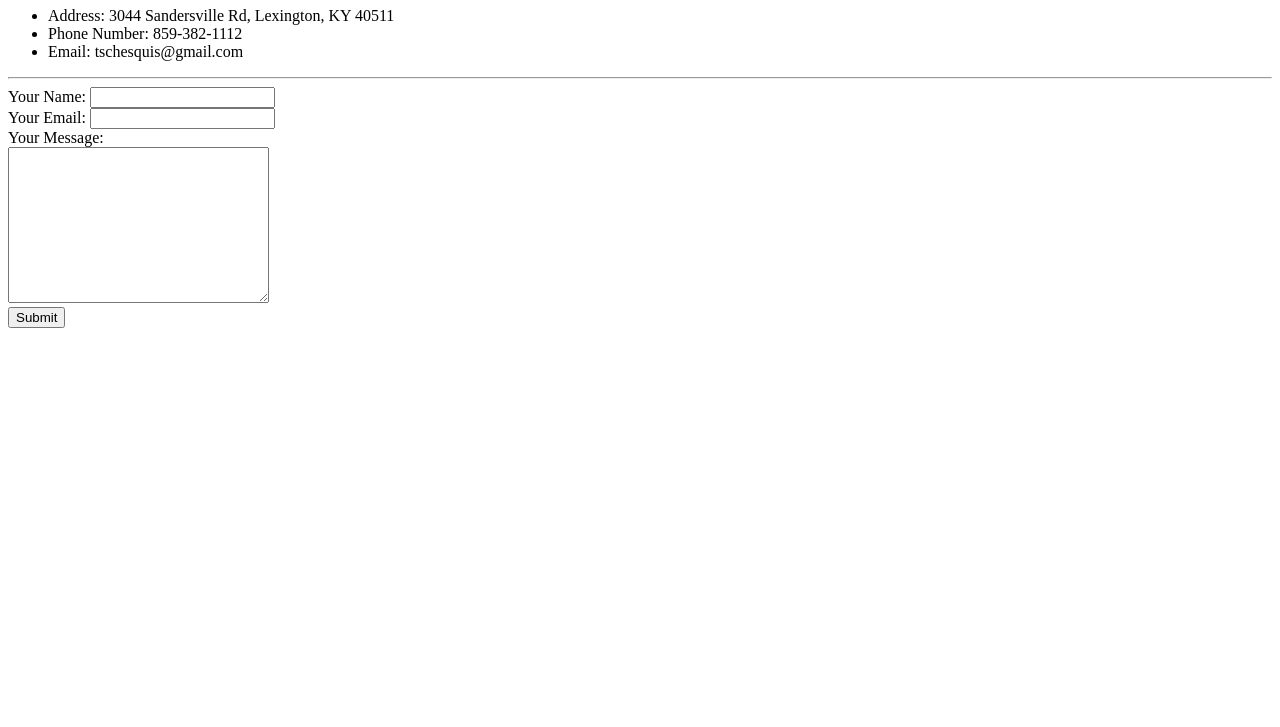
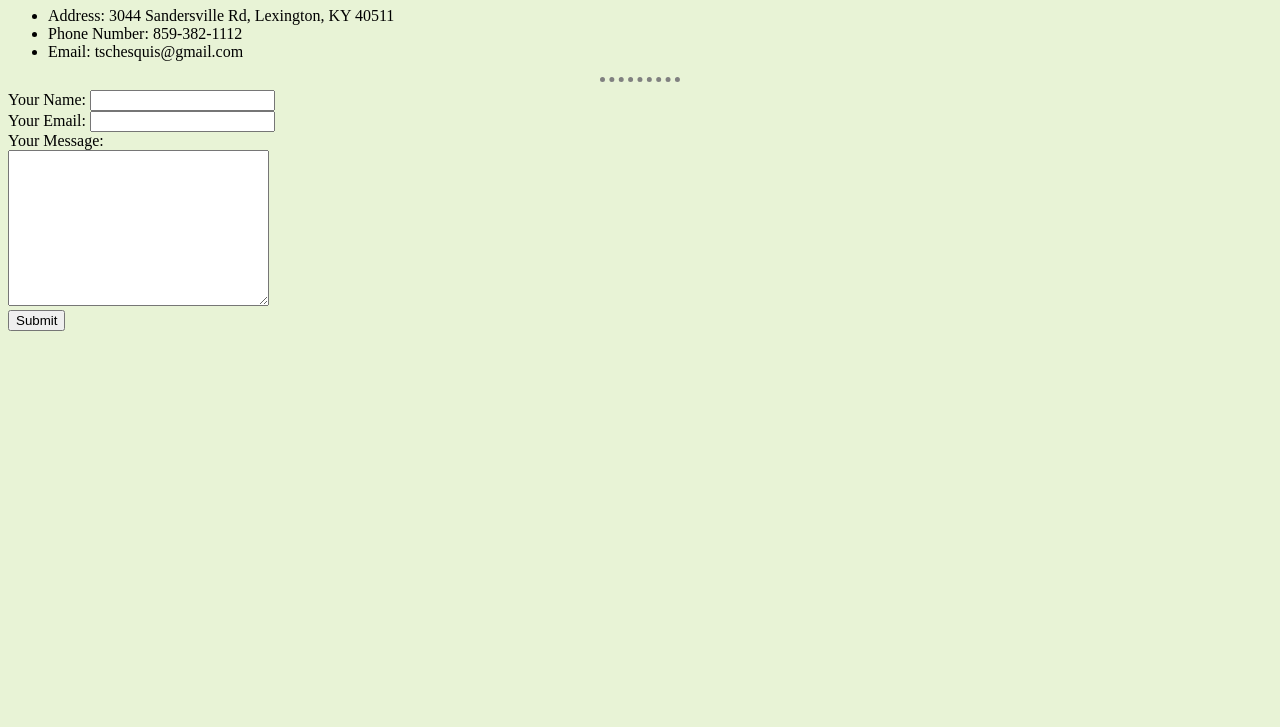
Before and after one commit to cheskynd/Personal_site, a plain HTML site: page contact.html in a window 1280 px wide. Shown: the part 73-800 px from the top of the page. Drawn offline with Linux system fonts and the light colour scheme; the site is published under a folder, as on GitHub Pages, so addresses that start at the root find nothing.

Commit message:
Debugged

```diff
--- a/contact.html
+++ b/contact.html
@@ -2,7 +2,7 @@
 <head>
     <meta charset="utf-8">
     <title>Contact</title>
-    <link rel="stylesheet" href="/css/styles.css">
+    <link rel="stylesheet" href="css/styles.css">
 </head>
 <body>
     <H1>Contact Information</H1>
```
Also changed, not shown: hobbies.html (+1 -1 lines), index.html (+2 -2 lines).
